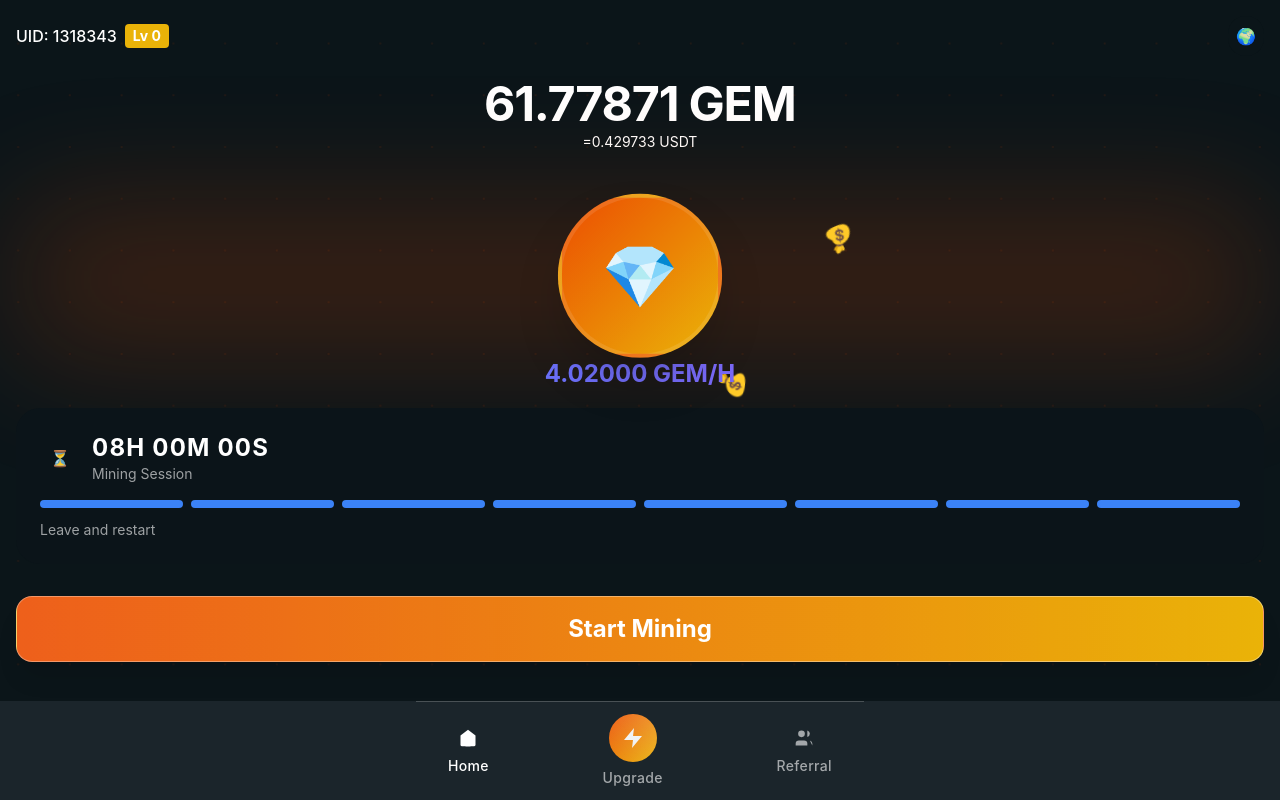
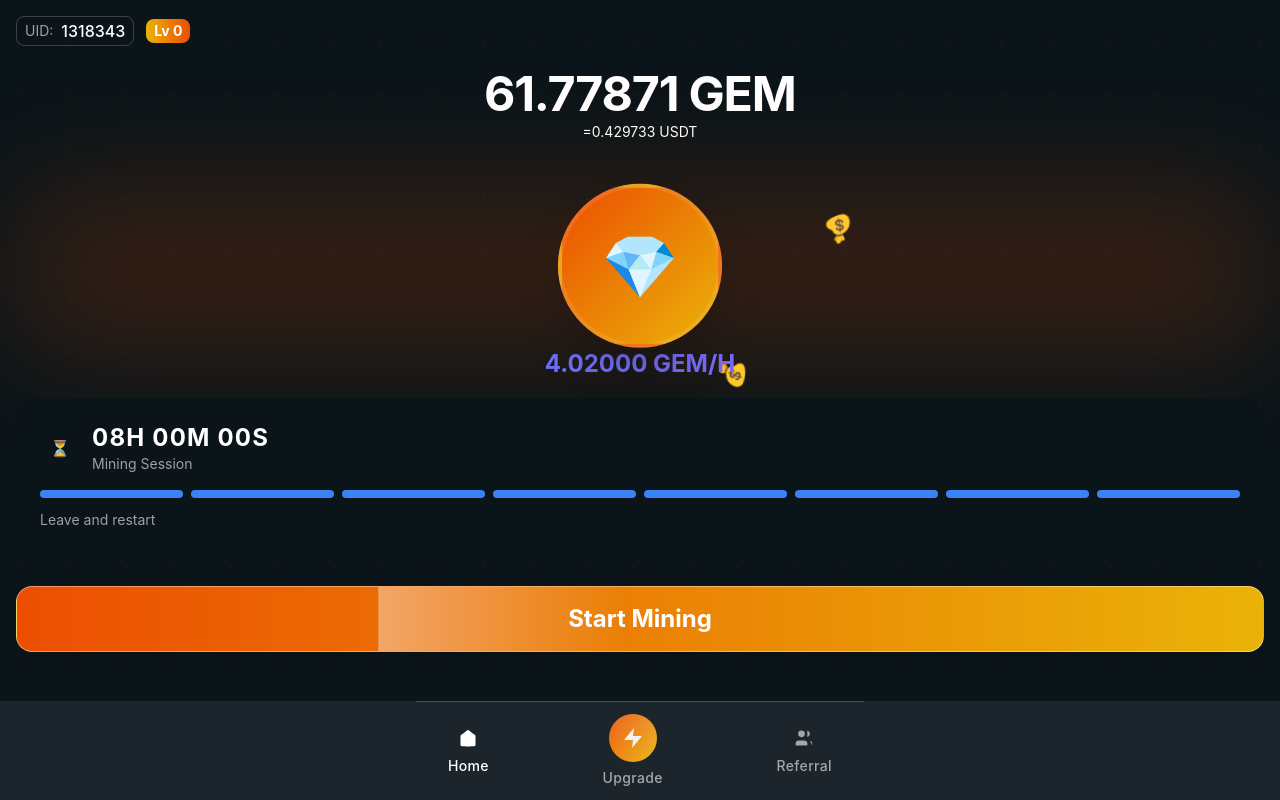
Before and after one commit to SubscriptionEchor/GEM, a React (Vite) app: page / in a window 1280 px wide. Built offline with nearby package versions, Linux system fonts and the light colour scheme.

Commit message:
Updated the button aniamtion in the home

```diff
--- a/src/components/HomePage.tsx
+++ b/src/components/HomePage.tsx
@@ -54,23 +54,18 @@ const HomePage: React.FC = () => {
 
       {/* Header */}
       <div className="flex justify-between items-center mb-6">
-        <div className="flex items-center gap-2">
-          <span className="text-text-muted font-medium">UID: 1318343</span>
+        <div className="flex items-center gap-3">
+          <div className="flex items-center gap-2 bg-background-darker/80 px-2 py-0.5 rounded-lg border border-border-medium">
+            <span className="text-text-secondary text-sm">UID:</span>
+            <span className="text-text-primary font-medium">1318343</span>
+          </div>
           <motion.span
-            className="bg-accent-warning px-2 py-0.5 rounded text-sm font-bold"
+            className="bg-gradient-to-r from-accent-warning to-accent-primary px-2 py-0.5 rounded-lg text-sm font-bold"
             whileHover={{ scale: 1.05 }}
           >
             Lv 0
           </motion.span>
         </div>
-        <motion.button
-          whileHover={{ scale: 1.05 }}
-          whileTap={{ scale: 0.95 }}
-          className="p-2 rounded-full bg-background-primary backdrop-blur-sm"
-        >
-          <span className="sr-only">Global</span>
-          🌍
-        </motion.button>
       </div>
 
       {/* Balance Display */}
@@ -195,14 +190,29 @@ const HomePage: React.FC = () => {
         whileTap={{ scale: 0.98 }}
         onClick={handleStartMining}
         className={clsx(
-          "w-full py-4 rounded-2xl text-2xl font-bold shadow-xl relative overflow-hidden",
+          "w-full py-4 rounded-2xl text-2xl font-bold shadow-xl relative overflow-hidden group",
           "bg-gradient-to-r from-accent-primary to-accent-warning",
           "border border-border-light",
           miningActive && "animate-pulse"
         )}
       >
-        <div className="absolute inset-0 bg-gradient-to-r from-white/20 to-transparent opacity-50" />
+        {/* Light beam animation */}
+        <motion.div
+          className="absolute inset-0 w-[20%] bg-gradient-to-r from-white/40 via-white/20 to-transparent skew-x-12"
+          animate={{
+            x: ['-100%', '400%'],
+          }}
+          transition={{
+            duration: 2,
+            repeat: Infinity,
+            ease: "linear",
+            repeatDelay: 0.5
+          }}
+        />
+        {/* Button text with glow effect */}
+        <span className="relative z-10 group-hover:text-white transition-colors duration-200">
         {miningActive ? 'Mining in progress' : 'Start Mining'}
+        </span>
       </motion.button>
       </main>
 
```
